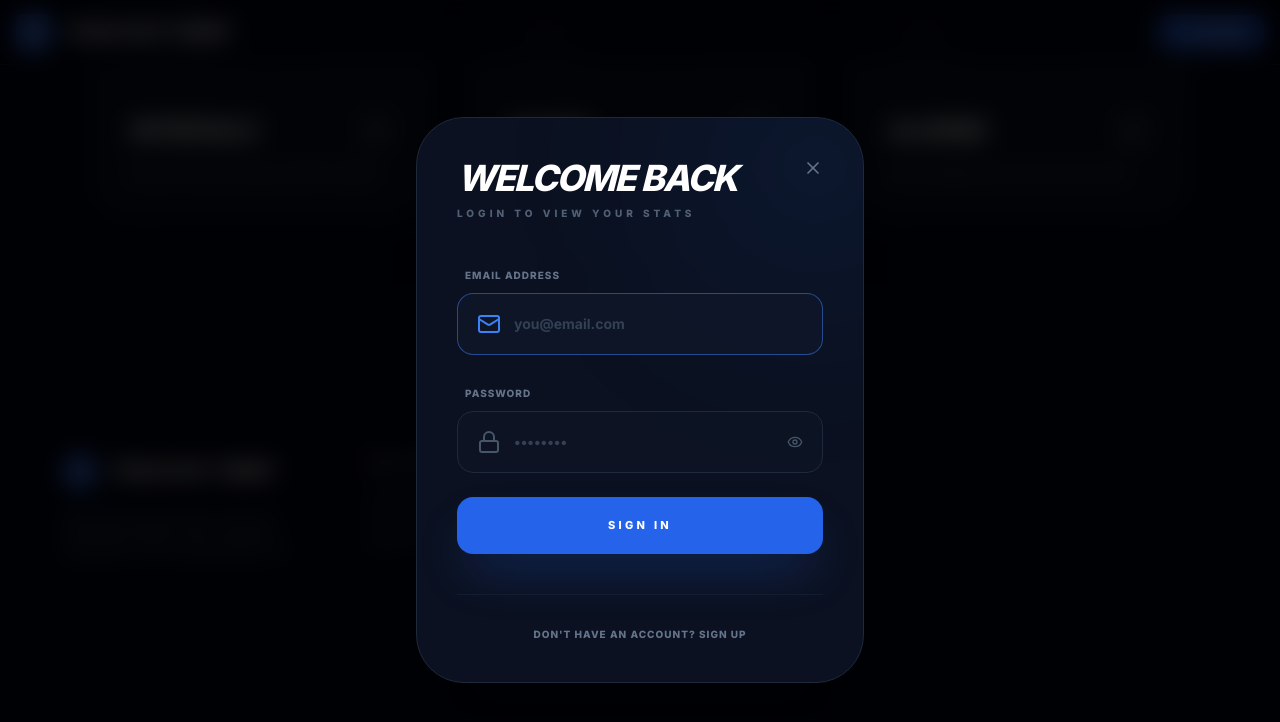
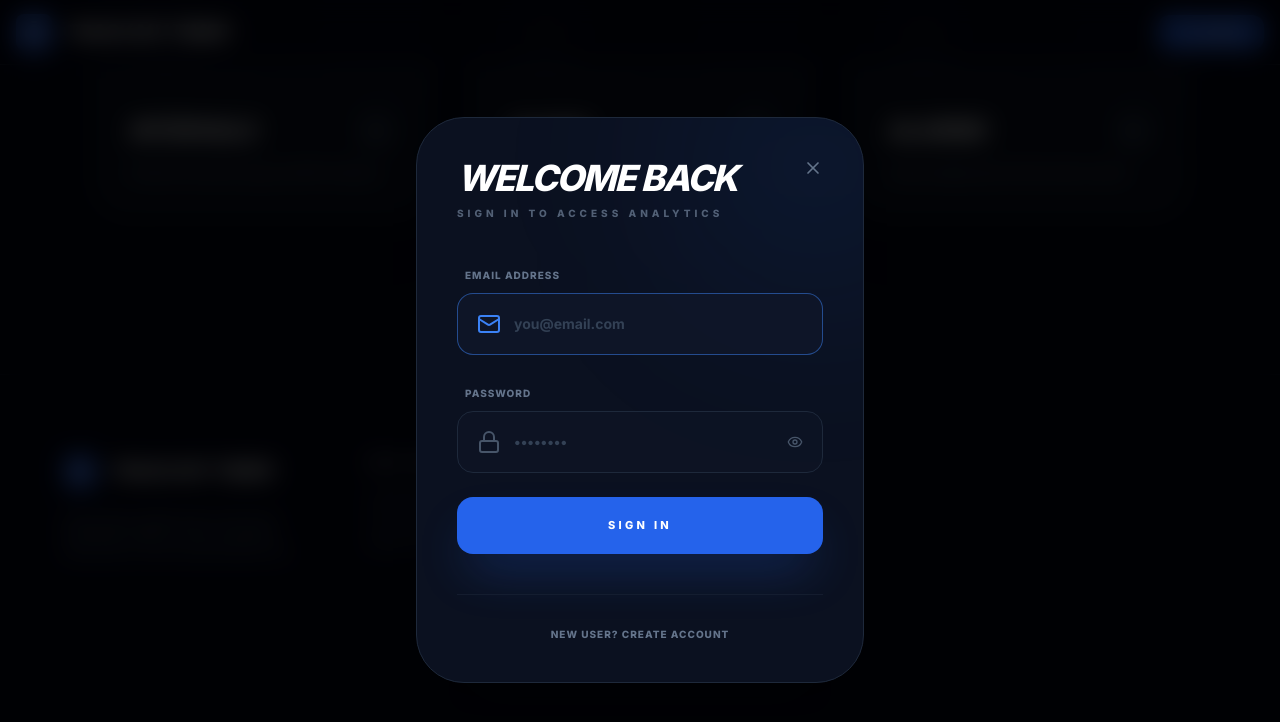
Before and after one commit to Parthajit/Track_New_Timer, a React (Vite) app: page / in a window 1280 px wide. Both pictures are taken after a click on the button "GET STARTED". Shown: the part 906-1628 px from the top of the page. Built offline with nearby package versions, Linux system fonts and the light colour scheme.

Commit message:
Update AuthModal.tsx

```diff
--- a/components/AuthModal.tsx
+++ b/components/AuthModal.tsx
@@ -1,4 +1,3 @@
-
 import React, { useState, useEffect, useRef } from 'react';
 import { X, Mail, Lock, User as UserIcon, Loader2, Eye, EyeOff, CheckCircle2, AlertCircle, ChevronDown, ChevronUp, ShieldAlert } from 'lucide-react';
 import { supabase } from '../lib/supabase';
@@ -63,6 +62,9 @@ const AuthModal: React.FC<AuthModalProps> = ({ onClose }) => {
       if (isLogin) {
         const { error: authError } = await supabase.auth.signInWithPassword({ email, password });
         if (authError) throw authError;
+
+        // Success: Closing manually as a safety measure alongside the App.tsx listener
+        setTimeout(() => onClose(), 100);
       } else {
         const { error: authError, data } = await supabase.auth.signUp({
           email,
@@ -113,7 +115,7 @@ const AuthModal: React.FC<AuthModalProps> = ({ onClose }) => {
           title: 'Login Failed',
           message: 'Incorrect email or password. Please try again.',
           type: 'error'
-        });
+            });
       } else {
         setError({
           title: 'Error Occurred',
@@ -122,7 +124,6 @@ const AuthModal: React.FC<AuthModalProps> = ({ onClose }) => {
           details: `Error Code: ${err.code || 'SYS-000'}`
         });
       }
-    } finally {
       setLoading(false);
     }
   };
@@ -194,7 +195,7 @@ const AuthModal: React.FC<AuthModalProps> = ({ onClose }) => {
             {isLogin ? 'Welcome Back' : 'Join Us'}
           </h2>
           <p className="text-slate-500 font-black text-[10px] uppercase tracking-[0.4em] mt-2 opacity-80">
-            {isLogin ? 'Login to view your stats' : 'Start tracking your time today'}
+            {isLogin ? 'Sign in to access analytics' : 'Start tracking your time today'}
           </p>
         </div>
 
@@ -232,7 +233,7 @@ const AuthModal: React.FC<AuthModalProps> = ({ onClose }) => {
         <form onSubmit={handleSubmit} className="space-y-6 relative z-10">
           {!isLogin && (
             <div className="space-y-2">
-              <label className="text-[10px] font-black text-slate-500 uppercase tracking-widest ml-2">Full Name</label>
+              <label className="text-[10px] font-black text-slate-500 uppercase tracking-widest ml-2">Display Name</label>
               <div className="relative group">
                 <UserIcon className="absolute left-5 top-1/2 -translate-y-1/2 w-4.5 h-4.5 text-slate-600 group-focus-within:text-blue-500 transition-colors" />
                 <input
@@ -303,7 +304,7 @@ const AuthModal: React.FC<AuthModalProps> = ({ onClose }) => {
             ) : cooldown > 0 ? (
               `Try again in: ${cooldown}s`
             ) : (
-              isLogin ? 'Sign In' : 'Create Account'
+              isLogin ? 'Sign In' : 'Establish Account'
             )}
           </button>
         </form>
@@ -316,7 +317,7 @@ const AuthModal: React.FC<AuthModalProps> = ({ onClose }) => {
             }}
             className="text-[10px] font-black text-slate-500 hover:text-white transition-all flex items-center justify-center gap-3 mx-auto uppercase tracking-widest"
           >
-            {isLogin ? "Don't have an account? Sign Up" : "Already have an account? Login"}
+            {isLogin ? "New user? Create account" : "Existing user? Sign In"}
           </button>
         </div>
       </div>
```
